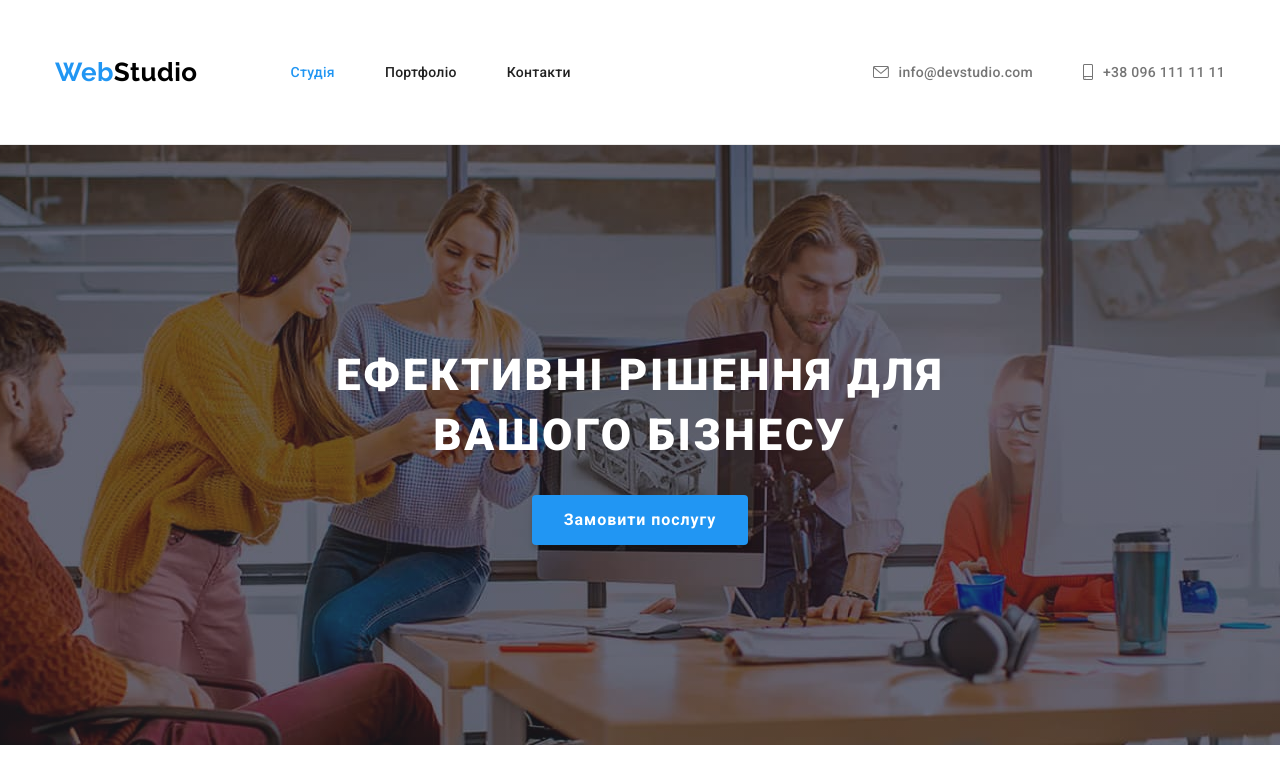
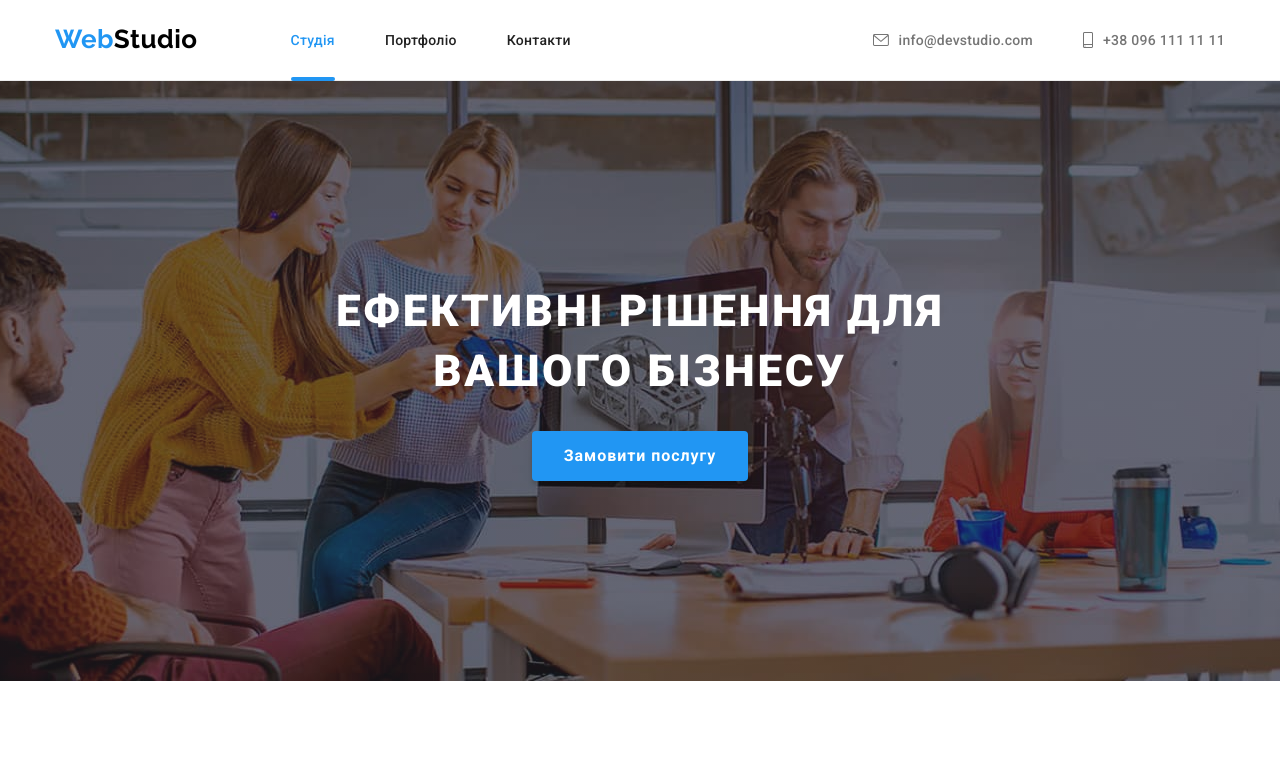
Before and after one commit to Dmytro-Kl/goit-markup-hw-05, a plain HTML site: page index.html in a window 1280 px wide. Shown: the top 771 px of the page. Drawn offline with Linux system fonts and the light colour scheme.

Commit message:
homework 5

```diff
--- a/css/styles.css
+++ b/css/styles.css
@@ -87,8 +87,8 @@ img {
 
 .header {
   border-bottom: 1px solid #ececec;
-  padding-top: 32px;
-  padding-bottom: 32px;
+  /* padding-top: 32px;
+  padding-bottom: 32px; */
 }
 
 .logo-header {
@@ -99,6 +99,8 @@ img {
   font-size: 26px;
   line-height: calc(31 / 26);
   color: var(--accent-color);
+  padding-top: 24px;
+  padding-bottom: 25px;
 }
 
 .logo-black {
@@ -119,6 +121,8 @@ img {
   color: var(--titel-txt-cl);
   padding-top: 32px;
   padding-bottom: 32px;
+  transition: color 250ms cubic-bezier(0.4, 0, 0.2, 1);
+  position: relative;
 }
 
 .header-contact-link {
@@ -131,6 +135,9 @@ img {
   line-height: calc(16 / 14);
   letter-spacing: 0.02em;
   color: var(--main-txt-cl);
+  padding-top: 32px;
+  padding-bottom: 32px;
+  transition: color 250ms cubic-bezier(0.4, 0, 0.2, 1);
 }
 
 .header-nav-link:hover,
@@ -148,7 +155,7 @@ img {
 .current::after {
   position: absolute;
   display: block;
-  content: ;
+  content: '';
   width: 100%;
   height: 4px;
   border-radius: 2px;
@@ -359,6 +366,8 @@ img {
   fill: var(--socials-icons);
   background-color: var(--white-text-color);
   border-radius: 50%;
+  transition: background-color 250ms cubic-bezier(0.4, 0, 0.2, 1),
+    color 250ms cubic-bezier(0.4, 0, 0.2, 1);
 }
 
 .team-socials-linc:hover,
@@ -384,6 +393,7 @@ img {
   border-radius: 4px;
   fill: var(--socials-icons);
   color: var(--socials-icons);
+  transition: color 250ms cubic-bezier(0.4, 0, 0.2, 1), fill 250ms cubic-bezier(0.4, 0, 0.2, 1);
 }
 
 .customers-linc:hover,
@@ -414,6 +424,9 @@ img {
   border-radius: 4px;
   border: none;
   padding: 6px 22px;
+  transition: color 250ms cubic-bezier(0.4, 0, 0.2, 1),
+    box-shadow 250ms cubic-bezier(0.4, 0, 0.2, 1),
+    background-color 250ms cubic-bezier(0.4, 0, 0.2, 1);
 }
 
 .portfolio-btn:hover,
@@ -447,6 +460,7 @@ img {
 .overlay-item {
   position: relative;
   overflow: hidden;
+  transition: box-shadow 250ms cubic-bezier(0.4, 0, 0.2, 1);
 }
 
 .overlay {
@@ -534,6 +548,7 @@ img {
   fill: var(--white-text-color);
   background-color: rgba(255, 255, 255, 0.1);
   border-radius: 50%;
+  transition: background-color 250ms cubic-bezier(0.4, 0, 0.2, 1);
 }
 
 .footer-icons-linc:hover,
```
